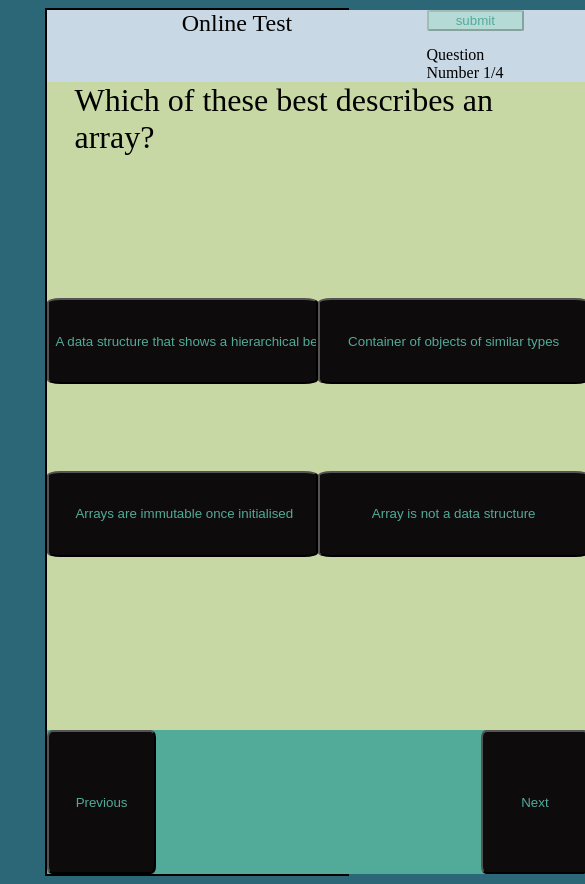
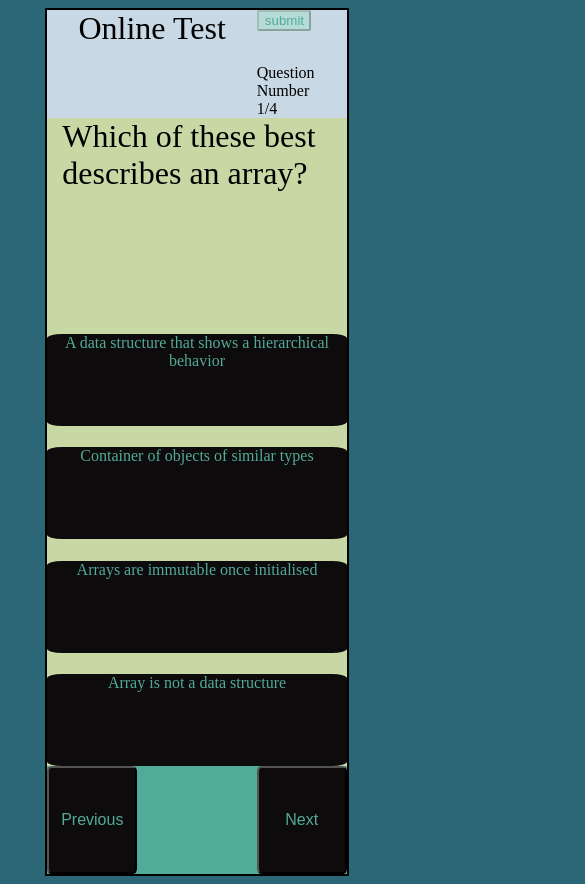
Before and after one commit to adarshc99/Quiz_app, a plain HTML site: page index.html in a window 390 px wide. Both pictures are taken after a click on the button "Start". Shown: the whole page, 585 px wide, since content can reach past the window. Drawn offline with Linux system fonts and the light colour scheme.

Commit message:
Add files via upload
responsiveness added

```diff
--- a/index.html
+++ b/index.html
@@ -20,10 +20,10 @@
         <div class="question">
         </div>
         <div class="options">
-            <input type="button"  id="1" onclick="ans_pass(this.id)">
-            <input type="button"  id="2" onclick="ans_pass(this.id)">
-            <input type="button"  id="3" onclick="ans_pass(this.id)">
-            <input type="button"  id="4" onclick="ans_pass(this.id)">
+            <div class="button"  id="1" onclick="ans_pass(this.id)"></div>
+            <div class="button"  id="2" onclick="ans_pass(this.id)"></div>
+            <div class="button"  id="3" onclick="ans_pass(this.id)"></div>
+            <div class="button"  id="4" onclick="ans_pass(this.id)"></div>
         </div>
         <div class="direction">
             <input type="button" value="Previous" id="direction_left" onclick="Previous_question()" >
--- a/main.js
+++ b/main.js
@@ -69,10 +69,10 @@ function Next_question()
     if(index_question<questions_object.length)
     {
         document.getElementsByClassName("question").item(0).innerText = questions_object[index_question]["question"];
-        document.getElementById("1").value = questions_object[index_question]["options"]["1"];
-        document.getElementById("2").value = questions_object[index_question]["options"]["2"];
-        document.getElementById("3").value = questions_object[index_question]["options"]["3"];
-        document.getElementById("4").value = questions_object[index_question]["options"]["4"];
+        document.getElementById("1").innerHTML = questions_object[index_question]["options"]["1"];
+        document.getElementById("2").innerHTML = questions_object[index_question]["options"]["2"];
+        document.getElementById("3").innerHTML = questions_object[index_question]["options"]["3"];
+        document.getElementById("4").innerHTML = questions_object[index_question]["options"]["4"];
         document.getElementById("question_number").innerHTML = ("Question Number "+(index_question+1)+`/${questions_object.length}`);
         index_question+=1;
     }
@@ -88,10 +88,10 @@ function Previous_question()
     {
         index_question-=2;
         document.getElementsByClassName("question").item(0).innerText = questions_object[index_question]["question"];
-        document.getElementById("1").value = questions_object[index_question]["options"]["1"];
-        document.getElementById("2").value = questions_object[index_question]["options"]["2"];
-        document.getElementById("3").value = questions_object[index_question]["options"]["3"];
-        document.getElementById("4").value = questions_object[index_question]["options"]["4"];
+        document.getElementById("1").innerHTML = questions_object[index_question]["options"]["1"];
+        document.getElementById("2").innerHTML = questions_object[index_question]["options"]["2"];
+        document.getElementById("3").innerHTML = questions_object[index_question]["options"]["3"];
+        document.getElementById("4").innerHTML = questions_object[index_question]["options"]["4"];
         document.getElementById("question_number").innerHTML = ("Question Number "+(index_question+1)+`/${questions_object.length}`);
         index_question+=1;
     }
@@ -110,7 +110,6 @@ function ans_pass(get_id)
         document.getElementById("submit_id").style.background = "black";
         document.getElementById("submit_id").style.color = "cyan";
     }
-    console.log(ans_given);
 
 }
 function show_result()
--- a/style.css
+++ b/style.css
@@ -53,9 +53,11 @@ body
 {
     background-color: #c8d8a5;
     display: grid;
-    grid-template: repeat(2,20%)/repeat(2,50%);
-    /* grid-gap: 40%; */
+    grid-template: repeat(2,20%)/repeat(2,40%);
+    /* grid-gap: 5%; */
+    justify-content:space-around;
    grid-row-gap: 20%;
+   padding:0%;
 }
 .direction
 {
@@ -71,21 +73,29 @@ body
 {
     grid-row : 1/span 2;
     justify-self: center;
-    font-size: x-large;
+    font-size: 2em;
 }
 #direction_left,#direction_right
 {
     width: 100%;
 
 }
-input[type="button"]
+input[type="button"],.button
 {
   border-radius: 5%;
   background-color: #0e0b0c;
   color: #52ab98;
-  word-wrap: break-word;
+  /* font-size: 90%; */
+}
+.button
+{
+    text-align: center;
 }
 input[type="button"]:hover
+{
+    background-color: rgb(182, 219, 214);
+}
+.button:hover
 {
     background-color: rgb(182, 219, 214);
 }
@@ -100,7 +110,7 @@ input[type="button"]:hover
     width: 80%;
     margin: 0% 10% 0 10%;
     grid-template: repeat(5,.5fr)/repeat(2,.5fr);
-    font-size: 4rem;
+    font-size: 2rem;
     justify-items: center;
     background-color: brown;
     border: 2px solid black;
@@ -115,3 +125,26 @@ input[type="button"]:hover
 {
     grid-row: 2/span 4;
 }
+
+
+@media screen and (max-width : 720px)
+{
+    .container
+    {
+        grid-template-rows: 1fr 2fr 4fr 1fr;
+    }
+    .options
+    {
+        grid-template-rows: repeat(4,1fr);
+        grid-template-columns: 1fr;
+        grid-gap: 5%;
+    }
+    #direction_left,#direction_right
+    {
+      font-size: 1em;
+    }
+    .direction
+    {
+        grid-template-columns: repeat(2,30%);
+    }
+}
```
